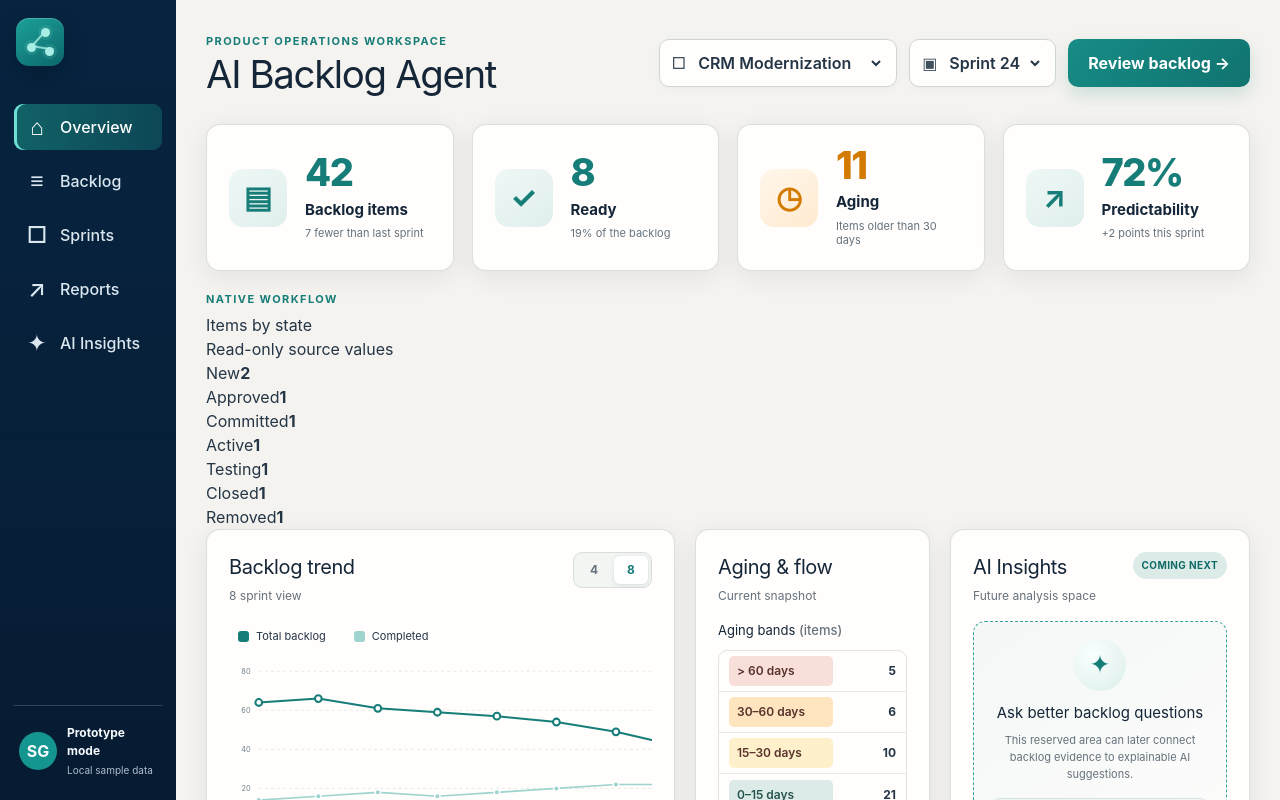
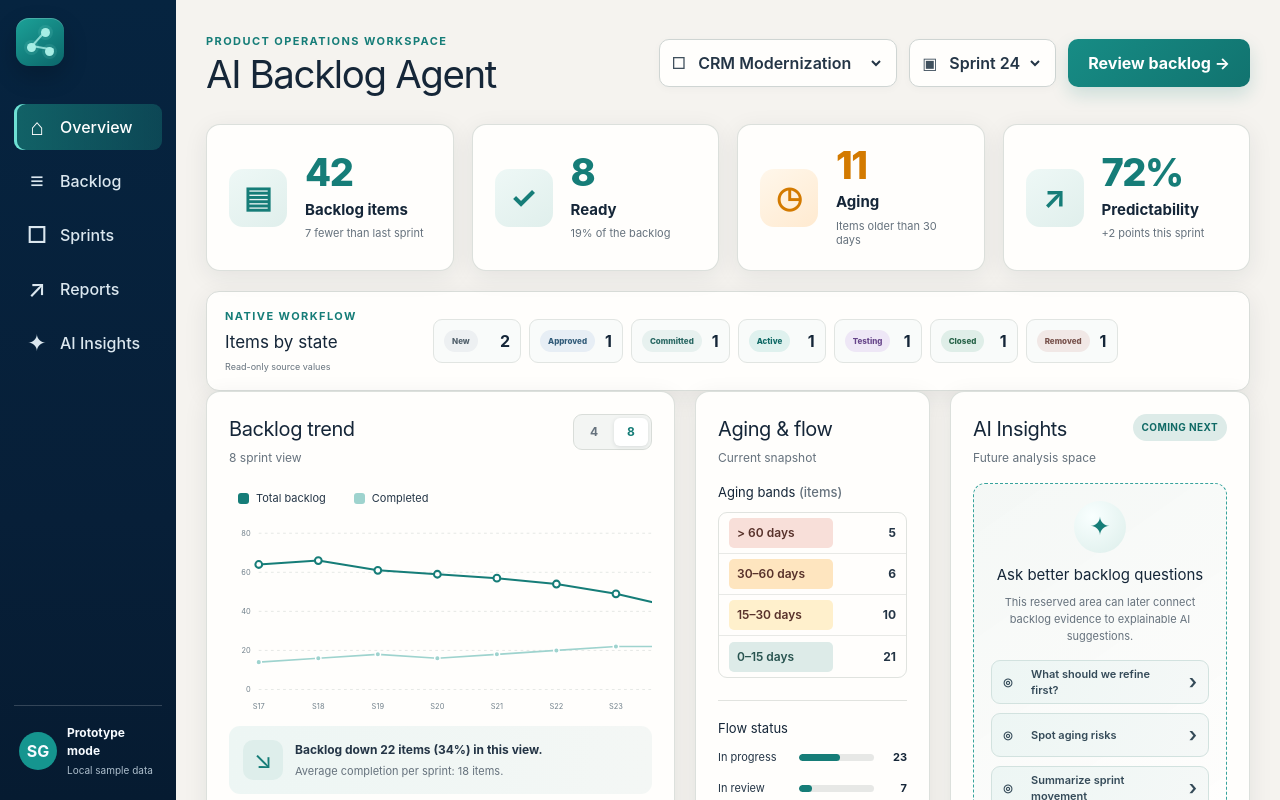
Before and after one commit to rhakka303/ai-backlog-agent-dashboard, a Next.js app: page / in a window 1280 px wide. Shown: the top 800 px of the page. Built offline with nearby package versions, Linux system fonts and the light colour scheme.

Commit message:
style: add State counts and native State labels (#11)

```diff
--- a/app/globals.css
+++ b/app/globals.css
@@ -69,7 +69,7 @@ button:focus-visible, select:focus-visible, input:focus-visible, [tabindex]:focu
 .backlog-summary span, .backlog-summary strong { display: block; }
 .backlog-summary span { color: var(--muted); font-size: 11px; }
 .backlog-summary strong { margin-top: 6px; color: var(--navy); font-size: 28px; }
-.backlog-toolbar { padding: 14px; border: 1px solid var(--border); border-radius: 12px; background: var(--card); display: grid; grid-template-columns: minmax(210px, 1.6fr) repeat(5, minmax(115px, 1fr)); gap: 10px; box-shadow: var(--shadow); }
+.backlog-toolbar { padding: 14px; border: 1px solid var(--border); border-radius: 12px; background: var(--card); display: grid; grid-template-columns: minmax(210px, 1.6fr) repeat(6, minmax(105px, 1fr)); gap: 10px; box-shadow: var(--shadow); }
 .backlog-toolbar label { min-width: 0; }
 .backlog-toolbar label > span:first-child { display: block; margin: 0 0 5px 2px; color: var(--muted); font-size: 9px; font-weight: 750; letter-spacing: .05em; text-transform: uppercase; }
 .backlog-toolbar select, .backlog-search { width: 100%; height: 42px; border: 1px solid #d1d7d4; border-radius: 8px; background: #fff; color: var(--text); padding: 0 9px; }
@@ -109,6 +109,22 @@ button:focus-visible, select:focus-visible, input:focus-visible, [tabindex]:focu
 .evidence-icon.absent { background: #fff0cc; color: #8a5708; }
 .evidence-row strong { font-size: 10px; }
 .evidence-note { margin: 13px 0 0; color: var(--muted); font-size: 10px; line-height: 1.5; }
+.state-report { padding: 16px 18px; border: 1px solid var(--border); border-radius: 13px; background: var(--card); display: grid; grid-template-columns: 190px 1fr; gap: 18px; align-items: center; box-shadow: var(--shadow); }
+.state-report h2 { margin: 0; color: var(--navy); font-size: 17px; }
+.state-report > div:first-child > span { display: block; margin-top: 5px; color: var(--muted); font-size: 9px; }
+.state-report.compact { box-shadow: none; }
+.state-count-list { display: flex; flex-wrap: wrap; gap: 8px; }
+.state-count-list article { min-width: 88px; padding: 9px 10px; border: 1px solid #e1e5e2; border-radius: 9px; background: #f9fbfa; display: flex; align-items: center; justify-content: space-between; gap: 10px; }
+.state-count-list strong { color: var(--navy); font-size: 16px; }
+.native-state { display: inline-block; padding: 5px 8px; border-radius: 99px; background: #e8eeef; color: #52616c; font-size: 8px; font-weight: 800; white-space: nowrap; }
+.native-state-new { background: #edf0f2; color: #52616c; }
+.native-state-approved { background: #e7eef5; color: #315b79; }
+.native-state-committed { background: #e7f1ef; color: #286762; }
+.native-state-active { background: #dff1ee; color: #0f6965; }
+.native-state-testing { background: #eee7f6; color: #67468a; }
+.native-state-closed { background: #dfeee8; color: #276348; }
+.native-state-removed { background: #f1e8e6; color: #77514b; }
+.state-subheading { margin: 18px 0 8px; color: var(--navy); font-size: 10px; }
 
 .sprint-workspace { display: grid; gap: 18px; }
 .sprint-hero { padding: 22px; border-radius: 14px; display: grid; grid-template-columns: 1fr 1.2fr; gap: 22px; align-items: center; background: linear-gradient(120deg, #0b3048, #155c61); color: #fff; box-shadow: var(--shadow); }
@@ -330,6 +346,7 @@ button:focus-visible, select:focus-visible, input:focus-visible, [tabindex]:focu
   .sprint-ai-panel { grid-column: auto; }
   .sprint-item-row { grid-template-columns: 100px 1fr 50px; }
   .sprint-item-row > span:nth-child(3), .sprint-item-row > span:nth-child(5) { display: none; }
+  .state-report { grid-template-columns: 1fr; }
 }
 
 @media (max-width: 560px) {
```
